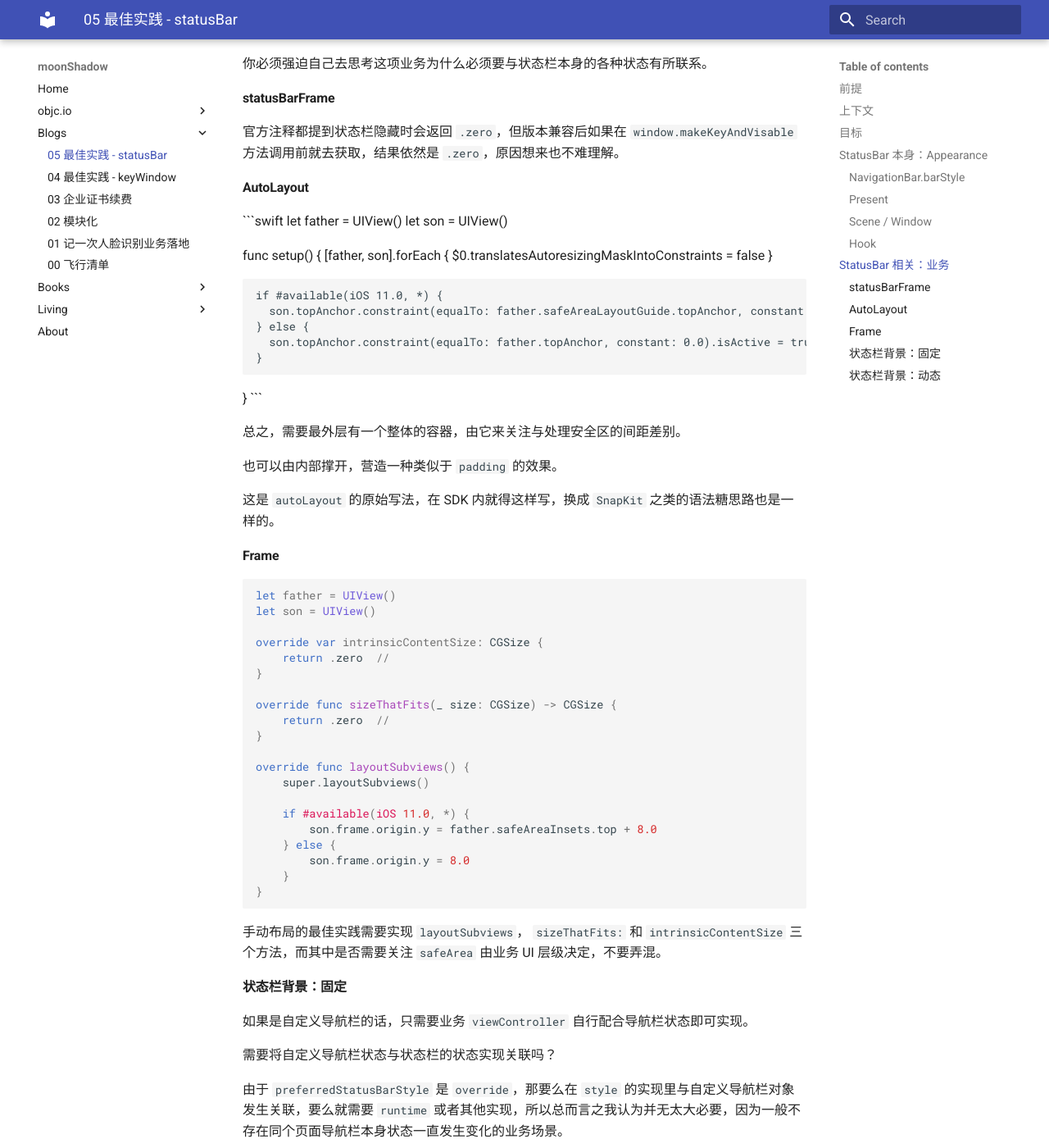
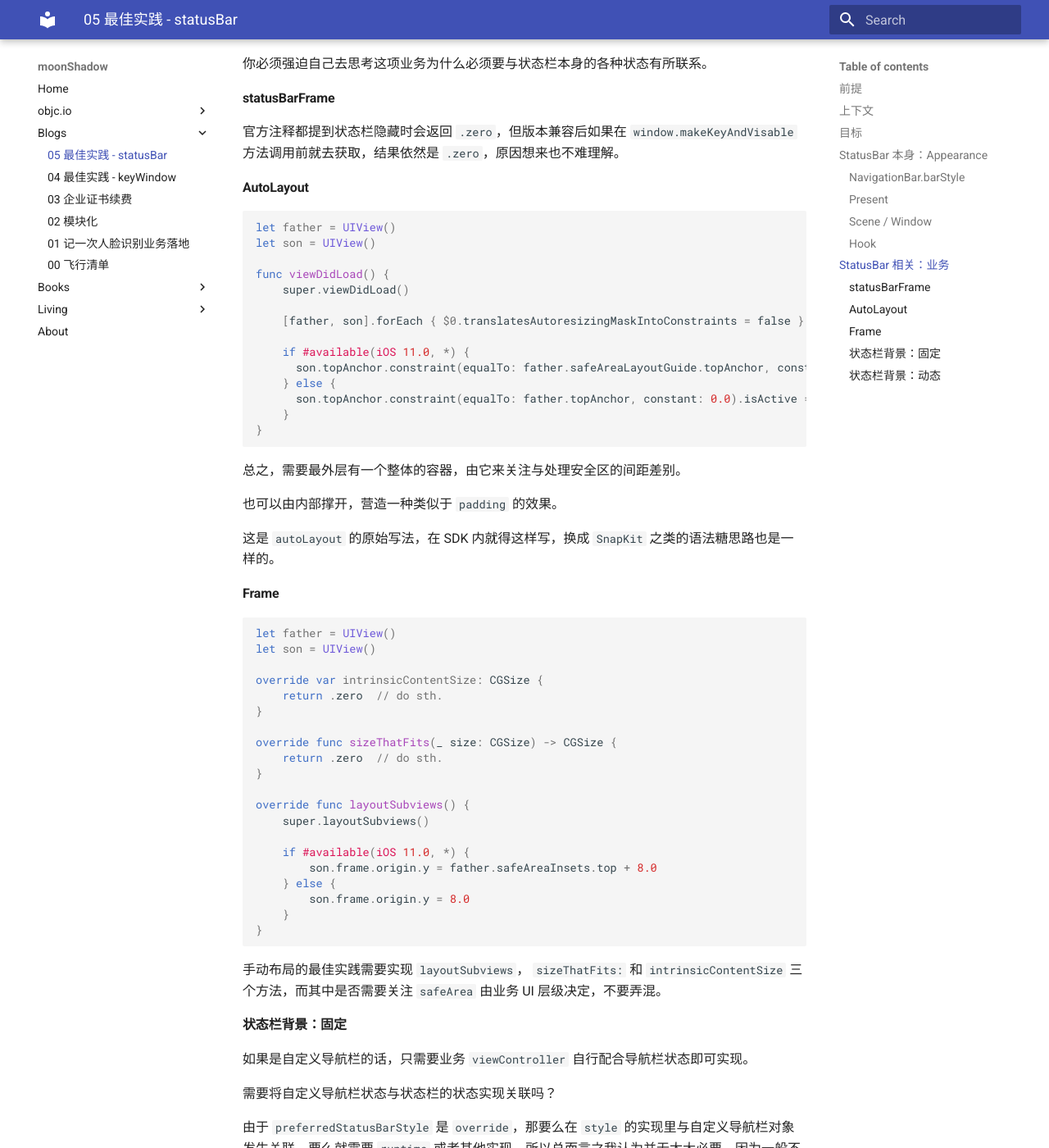
Before and after one commit to darkThanBlack/darkThanBlack.github.io, an MkDocs documentation site: the page built from docs/blogs/05-bp-statusbar.md, in a window 1280 px wide and 1400 px high, scrolled down 1099 px. Shown: the whole window at 82% size. Built offline with MkDocs 1.6.1 and Material for MkDocs 9.7.7, drawn with Linux system fonts in a browser that asks for light colours.

````diff
--- a/docs/blogs/05-bp-statusbar.md
+++ b/docs/blogs/05-bp-statusbar.md
@@ -56,11 +56,13 @@
 
 #### AutoLayout
 
-   ```swift
+```swift
 let father = UIView()
 let son = UIView()
 
-func setup() {
+func viewDidLoad() {
+    super.viewDidLoad()
+
     [father, son].forEach { $0.translatesAutoresizingMaskIntoConstraints = false }
 
     if #available(iOS 11.0, *) {
@@ -69,7 +71,7 @@ func setup() {
       son.topAnchor.constraint(equalTo: father.topAnchor, constant: 0.0).isActive = true
     }
 }
-   ```
+```
 
 总之，需要最外层有一个整体的容器，由它来关注与处理安全区的间距差别。
 
@@ -84,11 +86,11 @@ let father = UIView()
 let son = UIView()
 
 override var intrinsicContentSize: CGSize {
-    return .zero  //
+    return .zero  // do sth.
 }
 
 override func sizeThatFits(_ size: CGSize) -> CGSize {
-    return .zero  //
+    return .zero  // do sth.
 }
 
 override func layoutSubviews() {
````
Also changed, not shown: docs/blogs/06-bp-namespace.md (added, +28 -0 lines).
